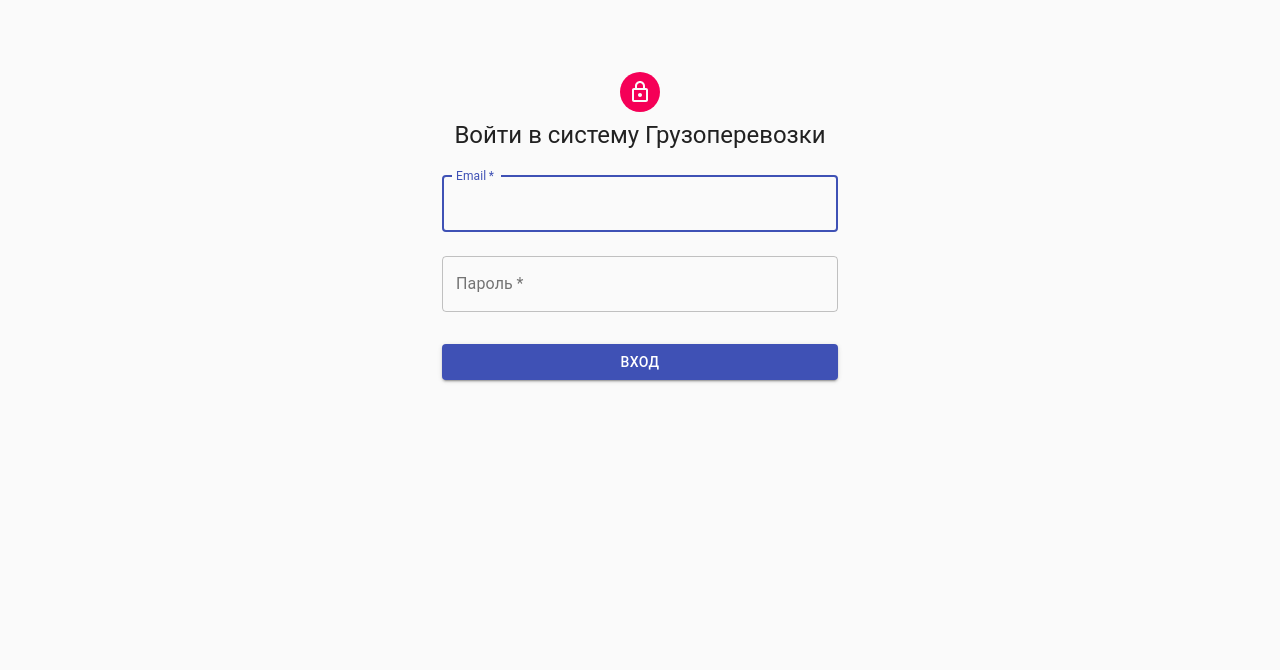
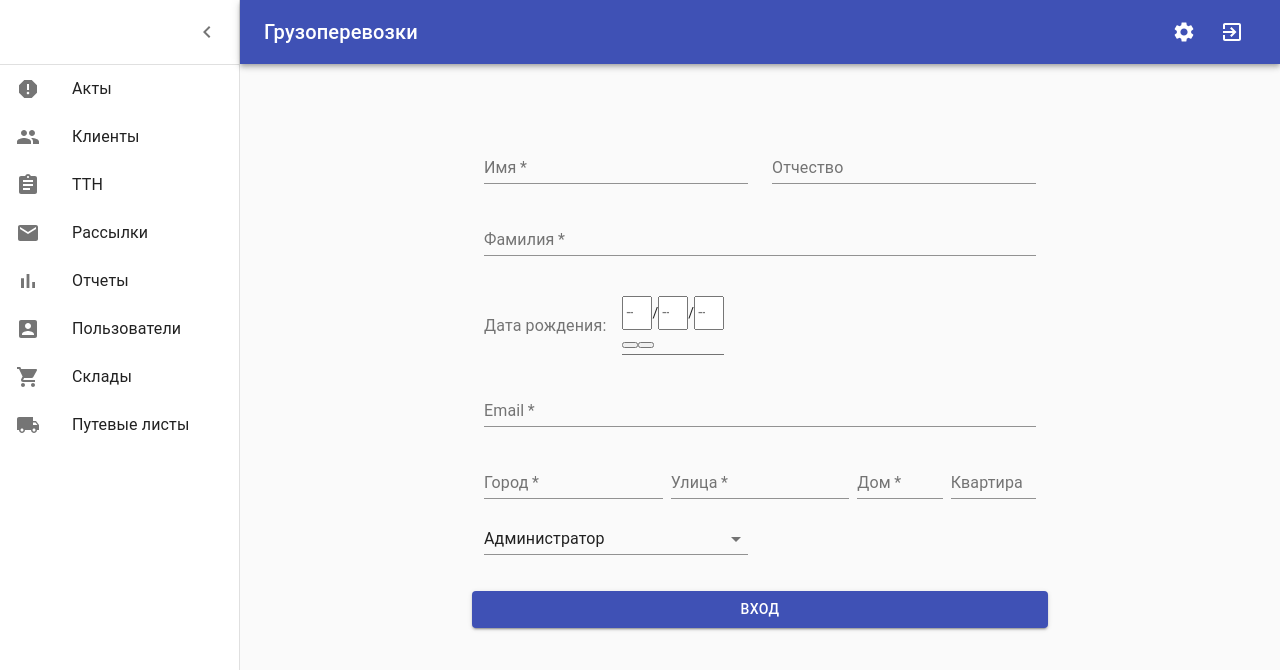
Before and after one commit to tappiola/CargoTransportation, a React (Create React App) app in the folder front/: page /new-company in a window 1280 px wide. Before the commit this address led to /signin. Shown: the top 670 px of the page. Built offline with nearby package versions, Linux system fonts and the light colour scheme.

Commit message:
refactor: WIP migate to react-form-hook

```diff
--- a/front/package.json
+++ b/front/package.json
@@ -17,6 +17,7 @@
     "react": "^17.0.1",
     "react-date-picker": "^8.0.5",
     "react-dom": "^17.0.1",
+    "react-hook-form": "^6.13.1",
     "react-redux": "^7.2.2",
     "react-router-dom": "^5.2.0",
     "react-scripts": "4.0.1",
--- a/front/src/App.jsx
+++ b/front/src/App.jsx
@@ -53,7 +53,9 @@ function App({ isAuthorized }) {
         ) : (
           <>
             <Route path="/signin" component={SignIn} />
-            <Redirect to="/signin" />
+            <ProtectedApp />
+            <Redirect to="/new-company" />
+            {/* <Redirect to="/signin" /> */}
           </>
         )}
       </Router>
--- a/front/src/components/FormFields/AdressBlock/AdressBlock.jsx
+++ b/front/src/components/FormFields/AdressBlock/AdressBlock.jsx
@@ -1,47 +1,9 @@
-import React, { useEffect } from 'react';
-import PropTypes from 'prop-types';
+import React from 'react';
 
 import TextField from '@material-ui/core/TextField';
 import Grid from '@material-ui/core/Grid';
 
-import { useInput, textValidator } from 'utils';
-
-export const AdressBlock = ({ onChange, defaultValue }) => {
-  const { value: city, bind: bindCity } = useInput(defaultValue.city);
-  const { value: street, bind: bindStreet } = useInput(defaultValue.street);
-  const { value: house, bind: bindHouse } = useInput(defaultValue.house);
-  const { value: apartment, bind: bindApartment } = useInput(defaultValue.apartment || '');
-  const [cityError, setCityError] = React.useState(false);
-  const [streetError, setStreetError] = React.useState(false);
-  const [houseError, setHouseError] = React.useState(false);
-
-  const validateCity = () => {
-    const isCityValid = !!textValidator(city);
-    setCityError(!isCityValid);
-  };
-
-  const validateStreet = () => {
-    const isStreetValid = !!textValidator(street);
-    setStreetError(!isStreetValid);
-  };
-
-  const validateHouse = () => {
-    const isHouseValid = !!parseInt(house, 10);
-    setHouseError(!isHouseValid);
-  };
-
-  useEffect(() => {
-    if (!cityError && !streetError && !houseError) {
-      onChange((prev) => ({
-        ...prev,
-        adress: {
-          city, street, house, apartment,
-        },
-      }));
-    }
-  }, [city, street, house, apartment]);
-
-  return (
+export const AdressBlock = ({ inputRef }) => (
   <Grid container item spacing={1}>
     <Grid item xs={6} sm={4}>
       <TextField
@@ -49,21 +11,17 @@ export const AdressBlock = ({ onChange, defaultValue }) => {
         name="city"
         fullWidth
         required
+        inputRef={inputRef}
         autoComplete="address-level2"
-          error={cityError}
-          onBlur={validateCity}
-          {...bindCity}
       />
     </Grid>
     <Grid item xs={6} sm={4}>
       <TextField
         label="Улица"
         name="street"
+        inputRef={inputRef}
         fullWidth
         required
-          error={streetError}
-          onBlur={validateStreet}
-          {...bindStreet}
       />
     </Grid>
     <Grid item xs={6} sm={2}>
@@ -71,31 +29,18 @@ export const AdressBlock = ({ onChange, defaultValue }) => {
         label="Дом"
         name="house"
         autoComplete="address-level3"
+        inputRef={inputRef}
         fullWidth
         required
-          error={houseError}
-          onBlur={validateHouse}
-          {...bindHouse}
       />
     </Grid>
     <Grid item xs={6} sm={2}>
       <TextField
         label="Квартира"
         autoComplete="address-level4"
+        inputRef={inputRef}
         fullWidth
-          {...bindApartment}
       />
     </Grid>
   </Grid>
 );
-};
-
-AdressBlock.propTypes = {
-  onChange: PropTypes.func.isRequired,
-  defaultValue: PropTypes.PropTypes.exact({
-    city: PropTypes.string,
-    street: PropTypes.string,
-    house: PropTypes.oneOfType([PropTypes.string, PropTypes.number]),
-    apartment: PropTypes.string,
-  }).isRequired,
-};
--- a/front/src/components/FormFields/BirthdayField/BirthdayField.jsx
+++ b/front/src/components/FormFields/BirthdayField/BirthdayField.jsx
@@ -1,12 +1,9 @@
-import React, { useState } from 'react';
-import PropTypes from 'prop-types';
+import React from 'react';
 
 import Grid from '@material-ui/core/Grid';
 import DatePicker from 'react-date-picker';
 import Typography from '@material-ui/core/Typography';
 import { makeStyles } from '@material-ui/core/styles';
-
-import { dateValidator } from 'utils';
 
 const useStyle = makeStyles((theme) => ({
   root: {
@@ -21,7 +18,9 @@ const useStyle = makeStyles((theme) => ({
     '& > div': {
       padding: theme.spacing(0, 0, 0.5),
       border: 'none',
-      borderBottomColor: error ? theme.palette.error.main : theme.palette.text.secondary,
+      borderBottomColor: error
+        ? theme.palette.error.main
+        : theme.palette.text.secondary,
       borderBottomWidth: error ? 2 : 1,
       borderBottomStyle: 'solid',
     },
@@ -50,18 +49,8 @@ const useStyle = makeStyles((theme) => ({
   }),
 }));
 
-export const BirthdayField = ({ onChange, defaultValue }) => {
-  const [birthDate, setBirthDate] = useState(defaultValue);
-  const [dateError, setDateError] = useState(false);
-  const classes = useStyle(dateError);
-  const handleDateChange = (date) => {
-    setDateError(!dateValidator(date));
-
-    if (dateValidator(date)) {
-      onChange((prev) => ({ ...prev, birthDate: date }));
-      setBirthDate(date);
-    }
-  };
+export const BirthdayField = ({ inputRef }) => {
+  const classes = useStyle(false);
 
   return (
     <Grid item container alignItems="center" className={classes.root}>
@@ -76,15 +65,9 @@ export const BirthdayField = ({ onChange, defaultValue }) => {
         id="date-picker-dialog"
         label="Дата рождения"
         format="dd/MM/yyyy"
-        value={birthDate}
+        ref={inputRef}
         autoComplete="bday"
-        onChange={handleDateChange}
       />
     </Grid>
   );
 };
-
-BirthdayField.propTypes = {
-  onChange: PropTypes.func.isRequired,
-  defaultValue: PropTypes.instanceOf(Date).isRequired,
-};
--- a/front/src/components/FormFields/EmailField/EmailField.jsx
+++ b/front/src/components/FormFields/EmailField/EmailField.jsx
@@ -1,39 +1,16 @@
-import React, { useEffect, useState } from 'react';
-import PropTypes from 'prop-types';
+import React from 'react';
 import TextField from '@material-ui/core/TextField';
 import Grid from '@material-ui/core/Grid';
 
-import { useInput, emailValidator } from 'utils';
-
-export const EmailField = ({ onChange, defaultValue }) => {
-  const { value: email, bind: bindEmail } = useInput(defaultValue);
-  const [error, setError] = useState(false);
-
-  const validateEmail = () => {
-    setError(!emailValidator(email));
-  };
-
-  useEffect(() => {
-    onChange((prev) => ({ ...prev, email }));
-  }, [email]);
-
-  return (
+export const EmailField = ({ inputRef }) => (
   <Grid item xs={12}>
     <TextField
       fullWidth
       label="Email"
       name="email"
       autoComplete="email"
-        onBlur={validateEmail}
-        error={error}
       required
-        {...bindEmail}
+      inputRef={inputRef}
     />
   </Grid>
 );
-};
-
-EmailField.propTypes = {
-  onChange: PropTypes.func.isRequired,
-  defaultValue: PropTypes.string.isRequired,
-};
--- a/front/src/components/FormFields/MiddleNameField/MiddleNameField.jsx
+++ b/front/src/components/FormFields/MiddleNameField/MiddleNameField.jsx
@@ -1,31 +1,15 @@
-import React, { useEffect } from 'react';
-import PropTypes from 'prop-types';
+import React from 'react';
 import TextField from '@material-ui/core/TextField';
 import Grid from '@material-ui/core/Grid';
 
-import { useInput } from 'utils';
-
-export const MiddleNameField = ({ onChange, defaultValue }) => {
-  const { value: middleName, bind: bindMiddleName } = useInput(defaultValue);
-
-  useEffect(() => {
-    onChange((prev) => ({ ...prev, middleName }));
-  }, [middleName]);
-
-  return (
+export const MiddleNameField = ({ inputRef }) => (
   <Grid item xs={12} md={6}>
     <TextField
       label="Отчество"
       name="middle-name"
       autoComplete="additional-name"
       fullWidth
-        {...bindMiddleName}
+      inputRef={inputRef}
     />
   </Grid>
 );
-};
-
-MiddleNameField.propTypes = {
-  onChange: PropTypes.func.isRequired,
-  defaultValue: PropTypes.string.isRequired,
-};
--- a/front/src/components/FormFields/NameField/NameField.jsx
+++ b/front/src/components/FormFields/NameField/NameField.jsx
@@ -1,39 +1,16 @@
-import React, { useEffect, useState } from 'react';
-import PropTypes from 'prop-types';
+import React from 'react';
 import TextField from '@material-ui/core/TextField';
 import Grid from '@material-ui/core/Grid';
 
-import { useInput, textValidator } from 'utils';
-
-export const NameField = ({ onChange, defaultValue }) => {
-  const { value: firstname, bind: bindName } = useInput(defaultValue);
-  const [error, setError] = useState(false);
-
-  useEffect(() => {
-    onChange((prev) => ({ ...prev, firstname }));
-  }, [firstname]);
-
-  const validateName = () => {
-    setError(!textValidator(firstname));
-  };
-
-  return (
+export const NameField = ({ inputRef }) => (
   <Grid item xs={12} md={6}>
     <TextField
       label="Имя"
       autoComplete="given-name"
       name="name"
       fullWidth
-        error={error}
-        onBlur={validateName}
       required
-        {...bindName}
+      inputRef={inputRef}
     />
   </Grid>
 );
-};
-
-NameField.propTypes = {
-  onChange: PropTypes.func.isRequired,
-  defaultValue: PropTypes.string.isRequired,
-};
--- a/front/src/components/FormFields/RoleField/RoleField.jsx
+++ b/front/src/components/FormFields/RoleField/RoleField.jsx
@@ -1,11 +1,8 @@
-import React, { useState } from 'react';
+import React from 'react';
 
-import TextField from '@material-ui/core/TextField';
 import Grid from '@material-ui/core/Grid';
-import MenuItem from '@material-ui/core/MenuItem';
+import Select from '@material-ui/core/NativeSelect';
 
-export const RoleField = () => {
-  const [role, setRole] = useState('admin');
 const roles = [
   { value: 'admin', label: 'Администратор' },
   { value: 'dispatcher', label: 'Диспетчер' },
@@ -13,27 +10,20 @@ export const RoleField = () => {
   { value: 'Driver', label: 'Водитель' },
 ];
 
-  const handleChange = (event) => {
-    setRole(event.target.value);
-  };
-
-  return (
+export const RoleField = ({ inputRef }) => (
   <Grid item xs={12} sm={6}>
-      <TextField
-        select
+    <Select
       label="Роль"
       name="role"
-        value={role}
-        onChange={handleChange}
       fullWidth
       required
+      inputRef={inputRef}
     >
       {roles.map(({ value, label }) => (
-          <MenuItem key={value} value={value}>
+        <option key={value} value={value}>
           {label}
-          </MenuItem>
+        </option>
       ))}
-      </TextField>
+    </Select>
   </Grid>
 );
-};
--- a/front/src/components/FormFields/SurnameField/SurnameField.jsx
+++ b/front/src/components/FormFields/SurnameField/SurnameField.jsx
@@ -1,39 +1,16 @@
-import React, { useEffect, useState } from 'react';
-import PropTypes from 'prop-types';
+import React from 'react';
 import TextField from '@material-ui/core/TextField';
 import Grid from '@material-ui/core/Grid';
 
-import { useInput, textValidator } from 'utils';
-
-export const SurnameField = ({ onChange, defaultValue }) => {
-  const { value: surname, bind: bindSurname } = useInput(defaultValue);
-  const [error, setError] = useState(false);
-
-  const validateSurname = () => {
-    setError(!textValidator(surname));
-  };
-
-  useEffect(() => {
-    onChange((prev) => ({ ...prev, surname }));
-  }, [surname]);
-
-  return (
+export const SurnameField = ({ inputRef }) => (
   <Grid item xs={12} md={12}>
     <TextField
       label="Фамилия"
       autoComplete="family-name"
       name="surname"
       fullWidth
-        error={error}
-        onBlur={validateSurname}
+      inputRef={inputRef}
       required
-        {...bindSurname}
     />
   </Grid>
 );
-};
-
-SurnameField.propTypes = {
-  onChange: PropTypes.func.isRequired,
-  defaultValue: PropTypes.string.isRequired,
-};
--- a/front/src/pages/NewCompanyForm/NewCompanyForm.jsx
+++ b/front/src/pages/NewCompanyForm/index.jsx
@@ -1,6 +1,7 @@
-import React, { useState } from 'react';
+import React from 'react';
 import { connect } from 'react-redux';
 import PropTypes from 'prop-types';
+import { useForm } from 'react-hook-form';
 
 import Container from '@material-ui/core/Container';
 import Grid from '@material-ui/core/Grid';
@@ -37,29 +38,48 @@ const useStyles = makeStyles((theme) => ({
 }));
 
 //
-function SignIn({ prevUserData, onSubmit }) {
+function SignIn({ prevUserData, resolveSubmit }) {
   const classes = useStyles();
-  const [userData, setUserData] = useState(prevUserData);
+  const { register, handleSubmit, errors } = useForm();
 
-  const handleSubmit = (e) => {
-    e.preventDefault();
-    if (userDataValidator(userData)) {
-      onSubmit(userData);
+  const onSubmit = (data) => {
+    console.log(data);
+    console.log(errors);
+    if (userDataValidator(data)) {
+      resolveSubmit(data);
     }
   };
 
   return (
     <Container maxWidth="sm">
       <div className={classes.paper}>
-        <form className={classes.form} onSubmit={handleSubmit}>
+        <form className={classes.form} onSubmit={handleSubmit(onSubmit)}>
           <Grid container justify="space-between" spacing={3}>
-            <NameField onChange={setUserData} defaultValue={prevUserData.firstname} />
-            <MiddleNameField onChange={setUserData} defaultValue={prevUserData.middleName} />
-            <SurnameField onChange={setUserData} defaultValue={prevUserData.surname} />
-            <BirthdayField onChange={setUserData} defaultValue={prevUserData.birthDate} />
-            <EmailField onChange={setUserData} defaultValue={prevUserData.email} />
-            <AdressBlock onChange={setUserData} defaultValue={prevUserData.adress} />
-            <RoleField />
+            <NameField
+              inputRef={register}
+              defaultValue={prevUserData.firstname}
+            />
+            <MiddleNameField
+              inputRef={register}
+              defaultValue={prevUserData.middleName}
+            />
+            <SurnameField
+              inputRef={register}
+              defaultValue={prevUserData.surname}
+            />
+            <BirthdayField
+              inputRef={register}
+              defaultValue={prevUserData.birthDate}
+            />
+            <EmailField
+              inputRef={register}
+              defaultValue={prevUserData.email}
+            />
+            <AdressBlock
+              inputRef={register}
+              defaultValue={prevUserData.adress}
+            />
+            <RoleField inputRef={register} />
             <SubmitButton className={classes.submit} />
           </Grid>
         </form>
@@ -86,16 +106,13 @@ SignIn.propTypes = {
     middleName: PropTypes.string,
     email: PropTypes.string,
     birthDate: PropTypes.instanceOf(Date),
-    adress: PropTypes.objectOf(
-      PropTypes.string,
-      PropTypes.number,
-    ),
+    adress: PropTypes.objectOf(PropTypes.string, PropTypes.number),
   }),
-  onSubmit: PropTypes.func.isRequired,
+  resolveSubmit: PropTypes.func.isRequired,
 };
 
 export default connect(null, (/* dispatch */) => ({
-  onSubmit() {
+  resolveSubmit() {
     // dispatch();
   },
 }))(SignIn);
--- a/front/src/pages/index.js
+++ b/front/src/pages/index.js
@@ -7,7 +7,7 @@ import Users from 'pages/Users';
 import Warehouses from 'pages/Warehouses';
 import Waybills from 'pages/Waybills';
 import { MODULE_NAMES, ROLES } from 'constants/permissions';
-import NewCompanyForm from './NewCompanyForm/NewCompanyForm';
+import NewCompanyForm from './NewCompanyForm';
 
 export const PROTECTED_ROUTES = [
   {
```
Also changed, not shown: 1 other file (tests, documents, lock files or other folders). Lines whose indentation alone changed are shown as unchanged.
